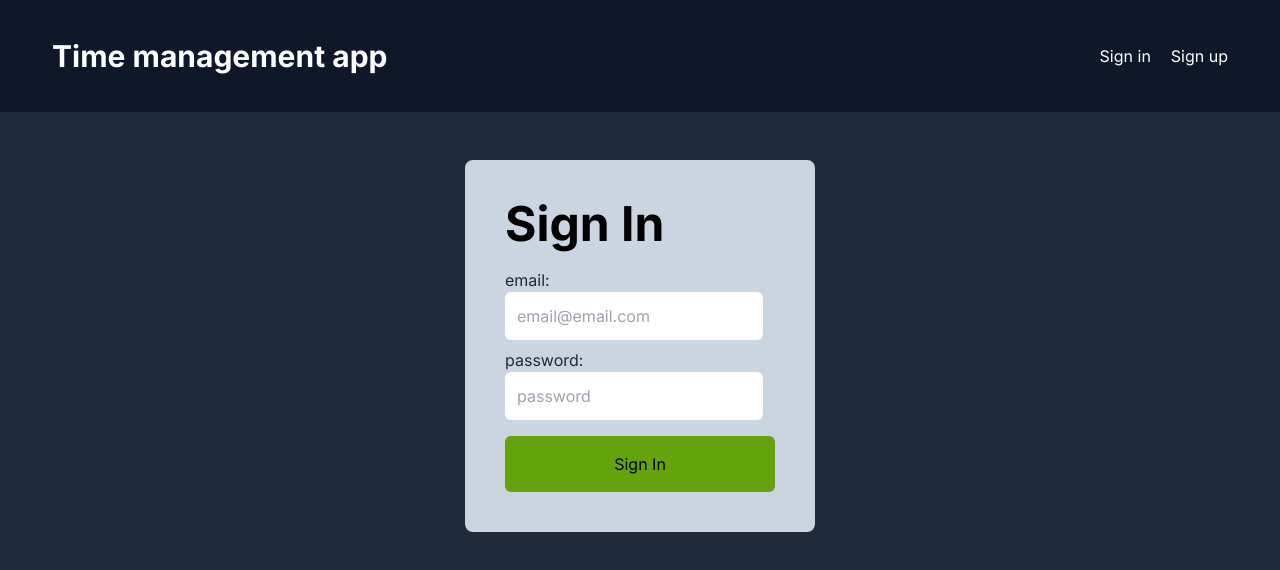
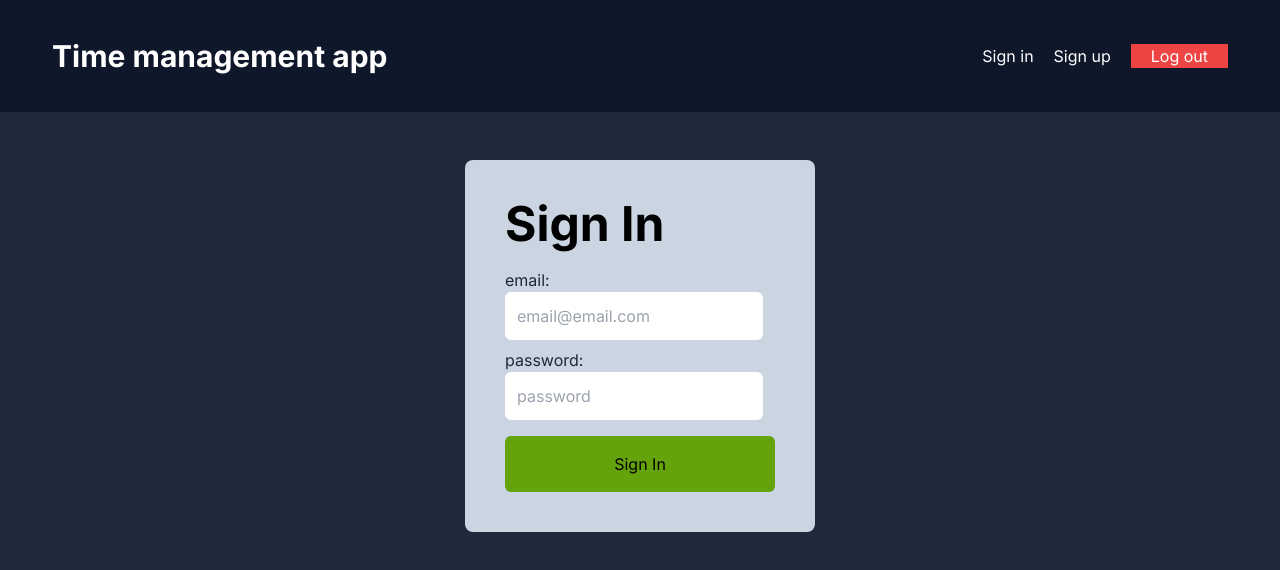
Before and after one commit to dawidwojtaszek/Time-management-app, a Next.js app: page /sign-in in a window 1280 px wide. Shown: the top 570 px of the page. Built offline with nearby package versions, Linux system fonts and the light colour scheme; no server answers.

Commit message:
create auth context

```diff
--- a/src/app/components/header.jsx
+++ b/src/app/components/header.jsx
@@ -1,18 +1,27 @@
+"use client";
+import { useAuthContext } from "../context/auth";
 import Link from "next/link";
 const Header = () => {
+  const { logOut, currentUser } = useAuthContext();
+  console.log(currentUser);
   return (
     <header className="w-full bg-slate-900 text-white flex justify-center h-28">
       <div className=" px-3 items-center w-[1200px] h-full flex justify-between">
         <h1 className="font-bold text-3xl">Time management app</h1>
         <nav>
-          <ul>
+          <ul className="flex justify-between">
             <li>
-              <Link href="/sign-in" className=" ml-5">
-                Sign in
-              </Link>
-              <Link href="/sign-up" className=" ml-5">
+              <Link href="/sign-in">Sign in</Link>
+            </li>
+            <li>
+              <Link href="/sign-up" className=" mx-5">
                 Sign up
               </Link>
+            </li>
+            <li>
+              <button className=" bg-red-500 text-white px-5" onClick={logOut}>
+                Log out
+              </button>
             </li>
           </ul>
         </nav>
--- /dev/null
+++ b/src/app/context/auth.js
@@ -0,0 +1,38 @@
+"use client";
+import { createContext, useState, useContext, useEffect } from "react";
+import { auth } from "../config/firebase";
+import {
+  createUserWithEmailAndPassword,
+  signOut,
+  signInWithEmailAndPassword,
+} from "firebase/auth";
+
+const AuthContext = createContext();
+
+export const AuthProvider = ({ children }) => {
+  const [currentUser, setCurrentUser] = useState();
+
+  const signUp = (email, password) =>
+    createUserWithEmailAndPassword(auth, email, password);
+
+  const logOut = () => signOut(auth);
+
+  const logIn = (email, password) =>
+    signInWithEmailAndPassword(auth, email, password);
+
+  useEffect(() => {
+    const unsubscribe = auth.onAuthStateChanged((user) => setCurrentUser(user));
+    return unsubscribe;
+  }, []);
+
+  const value = {
+    currentUser,
+    signUp,
+    logOut,
+    logIn,
+  };
+
+  return <AuthContext.Provider value={value}>{children}</AuthContext.Provider>;
+};
+
+export const useAuthContext = () => useContext(AuthContext);
--- a/src/app/layout.js
+++ b/src/app/layout.js
@@ -1,6 +1,7 @@
 import { Inter } from "next/font/google";
 import "./globals.css";
 import Header from "./components/header";
+import { AuthProvider } from "./context/auth";
 const inter = Inter({ subsets: ["latin"] });
 
 export const metadata = {
@@ -11,10 +12,12 @@ export const metadata = {
 export default function RootLayout({ children }) {
   return (
     <html lang="en">
-      <body className={`bg-slate-800 text-white ${inter.className}`}>
-        <Header />
-        {children}
-      </body>
+      <AuthProvider>
+        <body className={`bg-slate-800 text-white ${inter.className}`}>
+          <Header />
+          {children}
+        </body>
+      </AuthProvider>
     </html>
   );
 }
--- a/src/app/sign-in/page.jsx
+++ b/src/app/sign-in/page.jsx
@@ -1,7 +1,24 @@
-const SignIn = () => (
+"use client";
+import { useState } from "react";
+import { useAuthContext } from "../context/auth";
+
+const SignIn = () => {
+  const [email, setEmail] = useState("");
+  const [password, setPassword] = useState("");
+  const { logIn } = useAuthContext();
+  const handleSubmit = (e) => {
+    e.preventDefault();
+    logIn(email, password)
+      .then((cred) => console.log(cred))
+      .then(setEmail(""))
+      .then(setPassword(""))
+      .catch((error) => console.error(error));
+  };
+
+  return (
     <div className="flex justify-center mt-12">
       <div className=" flex flex-col bg-slate-300 text-black w-[350px] h-min-[350px] rounded-lg p-10">
-      <form className="flex flex-col">
+        <form className="flex flex-col" onSubmit={handleSubmit}>
           <span className="font-bold text-5xl mb-5">Sign In</span>
           <label className="text-slate-800">
             email:
@@ -9,6 +26,8 @@ const SignIn = () => (
               className="p-3 rounded-md mb-2"
               type="email"
               placeholder="email@email.com"
+              value={email}
+              onChange={(e) => setEmail(e.target.value)}
             />
           </label>
           <label className=" text-slate-800 ">
@@ -17,14 +36,20 @@ const SignIn = () => (
               type="password"
               className="p-3 rounded-md mb-2"
               placeholder="password"
+              value={password}
+              onChange={(e) => setPassword(e.target.value)}
             />
           </label>
-        <button className="w-full py-4 bg-lime-600 rounded-md mt-2">
+          <button
+            className="w-full py-4 bg-lime-600 rounded-md mt-2"
+            type="submit"
+          >
             Sign In
           </button>
         </form>
       </div>
     </div>
   );
+};
 
 export default SignIn;
--- a/src/app/sign-up/page.jsx
+++ b/src/app/sign-up/page.jsx
@@ -1,18 +1,17 @@
 "use client";
 import { useState } from "react";
-import { auth } from "../config/firebase";
-import { createUserWithEmailAndPassword } from "firebase/auth";
+import { useAuthContext } from "../context/auth";
 import ShowMessage from "../components/showMessage";
 const SignUp = () => {
   const [email, setEmail] = useState("");
   const [password, setPassword] = useState("");
   const [confirmPassword, setConfirmPassword] = useState("");
   const [message, setMessage] = useState(null);
+  const { signUp } = useAuthContext();
   const handleSubmit = (e) => {
     e.preventDefault();
     if (password === confirmPassword) {
-      createUserWithEmailAndPassword(auth, email, password)
-        .then((cred) => console.log(cred))
+      signUp(email, password)
         .then(setEmail(""))
         .then(setPassword(""))
         .then(setConfirmPassword(""))
```
Lines whose indentation alone changed are shown as unchanged.
